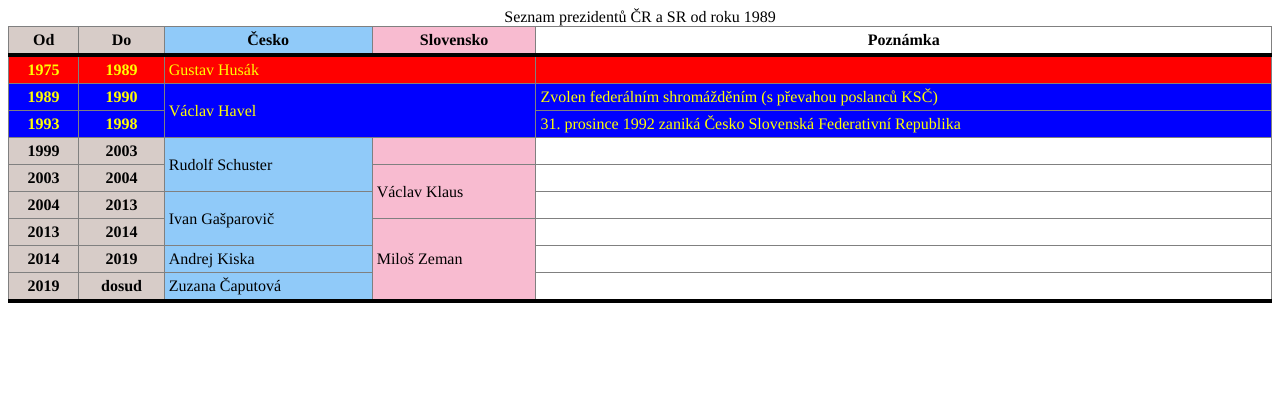
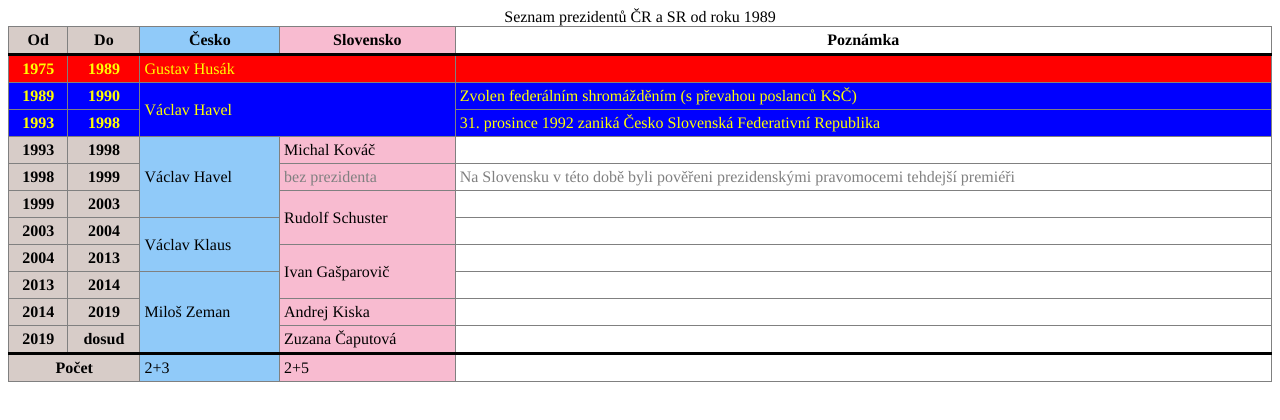
Before and after one commit to pslib-cz/2020p2web-htmltable-presidents-DanielRybar, a plain HTML site: page index.html in a window 1280 px wide. Drawn offline with Linux system fonts and the light colour scheme.

Commit message:
dokonceni

```diff
--- a/index.html
+++ b/index.html
@@ -39,7 +39,17 @@
         <th>1998</th>
         <td>31. prosince 1992 zaniká Česko Slovenská Federativní Republika</td>
       </tr>
-
+			<tr>
+        <th>1993</th>
+        <th>1998</th>
+        <td rowspan="3">Václav Havel</td>
+        <td>Michal Kováč</td>
+        <td></td>
+      </tr>
+      <tr class="bp"><th>1998</th><th>1999</th>
+        <td>bez prezidenta</td>
+        <td>Na Slovensku v této době byli pověřeni prezidenskými pravomocemi tehdejší premiéři</td>
+      </tr>
 			<tr>
         <th>1999</th>
         <th>2003</th>
@@ -70,10 +80,16 @@
         <td>Andrej Kiska</td>
         <td></td>
       </tr>
-      <tr>
+      <tr id="border">
         <th>2019</th>
         <th>dosud</th>
         <td>Zuzana Čaputová</td>
+        <td></td>
+      </tr>
+      <tr>
+        <th colspan="2">Počet</th>
+        <td>2+3</td>
+        <td>2+5</td>
         <td></td>
       </tr>
 			<tbody>
--- a/style.css
+++ b/style.css
@@ -1,33 +1,44 @@
-td, th, table{
+td, th, table {
     border: 1px solid gray;
     border-collapse: collapse;
     font-family: Times, serif;
     padding: 4px;
 }
-table{
+
+table {
     width: 100%;
-    border-bottom: 4px solid black;
 }
-thead{
-    border-bottom: 4px solid black;
+
+thead {
+    border-bottom: 3px solid black;
 }
+
 .t1 {
     background-color: #D7CCC8;
 }
+
 .t2 {
     background-color: #90CAF9;
 }
+
 .t3 {
     background-color: #F8BBD0;
 }
+
 .GH {
     background-color: red;
     color: yellow;
 }
+
 .VH {
     background-color: blue;
     color: yellow;
 }
+
 .bp td {
     color: gray;
 }
+
+#border {
+    border-bottom: 3px solid black;
+}
```
